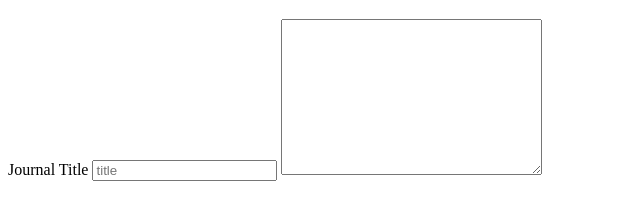
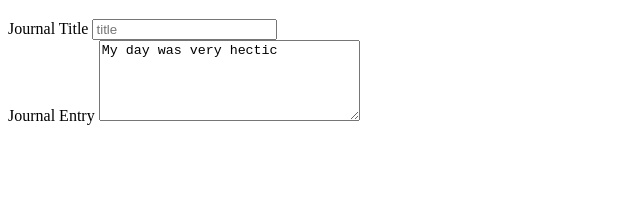
Before and after one commit to fahim-nion/MERN-Stack, a plain HTML site: page FrontEnd BOOTCAMP/Day 4/text-area.html in a window 1280 px wide. Shown: the part 61-280 px from the top of the page, without its empty margins (0-640 px from the left). Drawn offline with Linux system fonts and the light colour scheme.

Commit message:
exploing day 4

```diff
--- a/FrontEnd BOOTCAMP/Day 4/text-area.html
+++ b/FrontEnd BOOTCAMP/Day 4/text-area.html
@@ -11,8 +11,9 @@
     <form action="api/v1/journals" method="post">
         <label for="main-title">Journal Title</label>
         <input id="main-title" type="text" name="title" placeholder="title">
-
-        <textarea name="" id="" cols="30" rows="10"></textarea>
+        <br>
+        <label for="journal-entry">Journal Entry</label>
+        <textarea name="" id="journal-entry" cols="30" rows="5">My day was very hectic</textarea>
     </form>
 
 </body>
```
